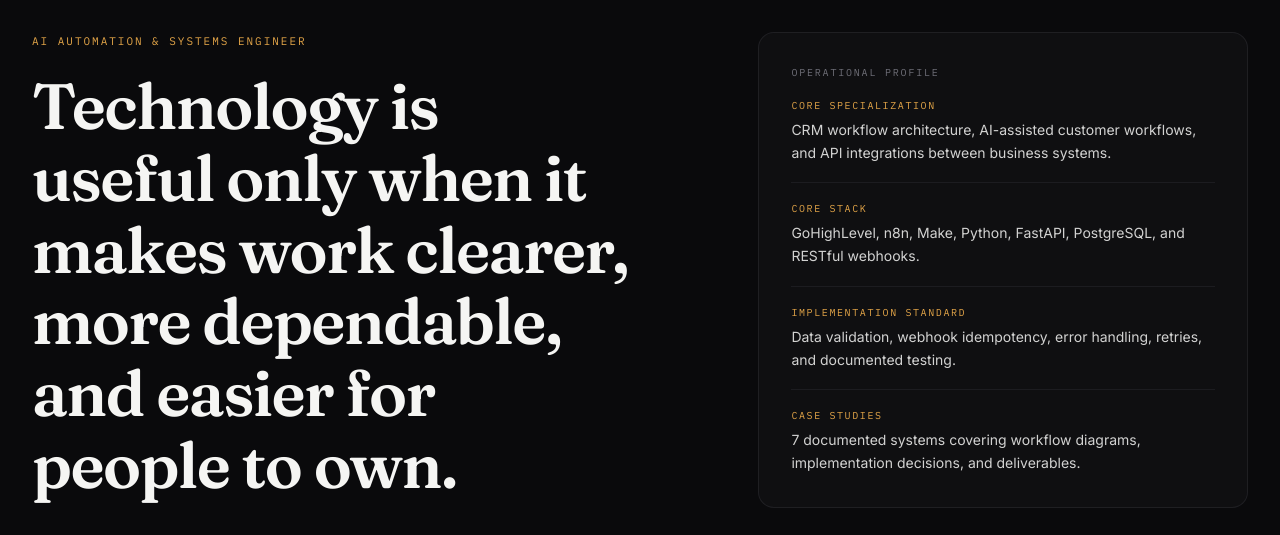
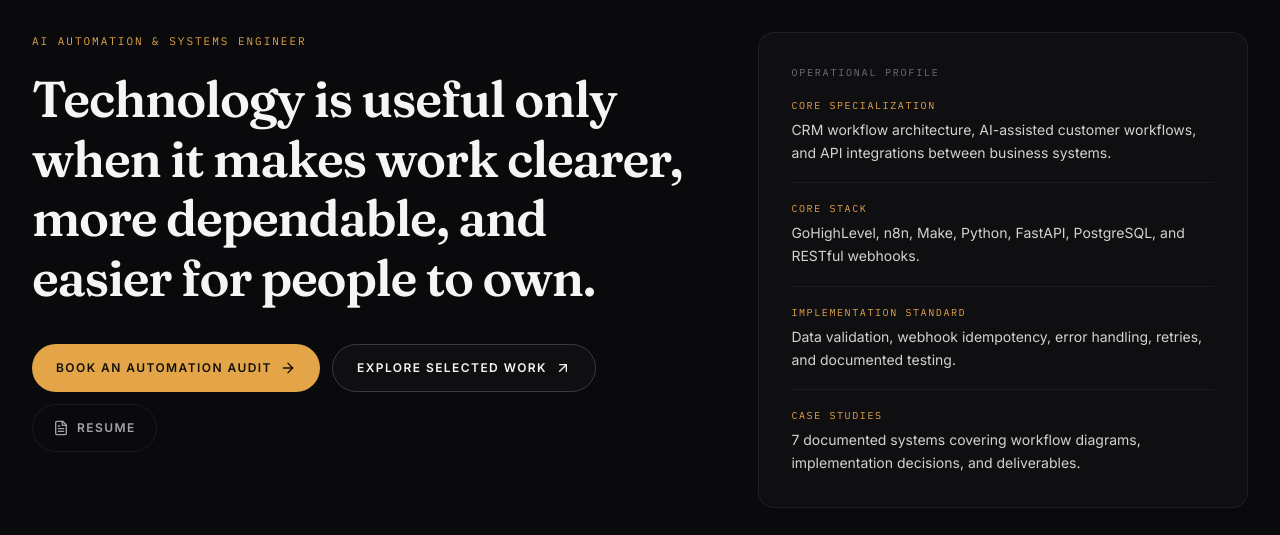
Before and after one commit to syed-daniyalH/muhammad-daniyal-portfolio, a Next.js app: page / in a window 1280 px wide. Shown: the part 128-663 px from the top of the page. Built offline with nearby package versions, Linux system fonts and the light colour scheme; no server answers.

Commit message:
style: reduce font size of hero philosophy headline

```diff
--- a/components/home/hero-section.tsx
+++ b/components/home/hero-section.tsx
@@ -52,7 +52,7 @@ export function HeroSection(): React.JSX.Element {
 
             <h1
               id="hero-title"
-              className="mt-5 text-[2.35rem] font-semibold leading-[1.12] tracking-[-0.025em] text-foreground sm:text-[3.25rem] lg:text-[4rem]"
+              className="mt-5 text-[1.85rem] font-semibold leading-[1.18] tracking-[-0.02em] text-foreground sm:text-[2.5rem] lg:text-[3.15rem]"
             >
               Technology is useful only when it makes work clearer, more dependable, and easier for people to own.
             </h1>
```
